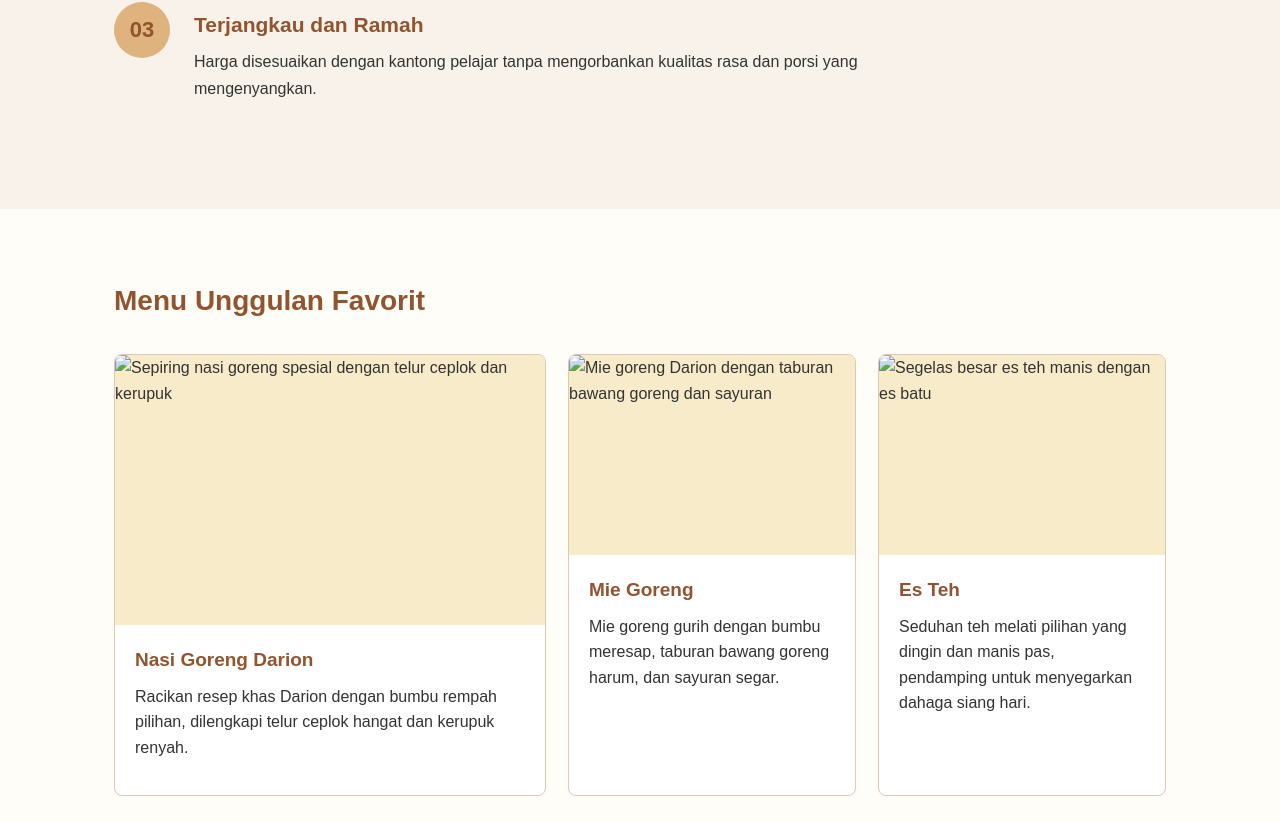
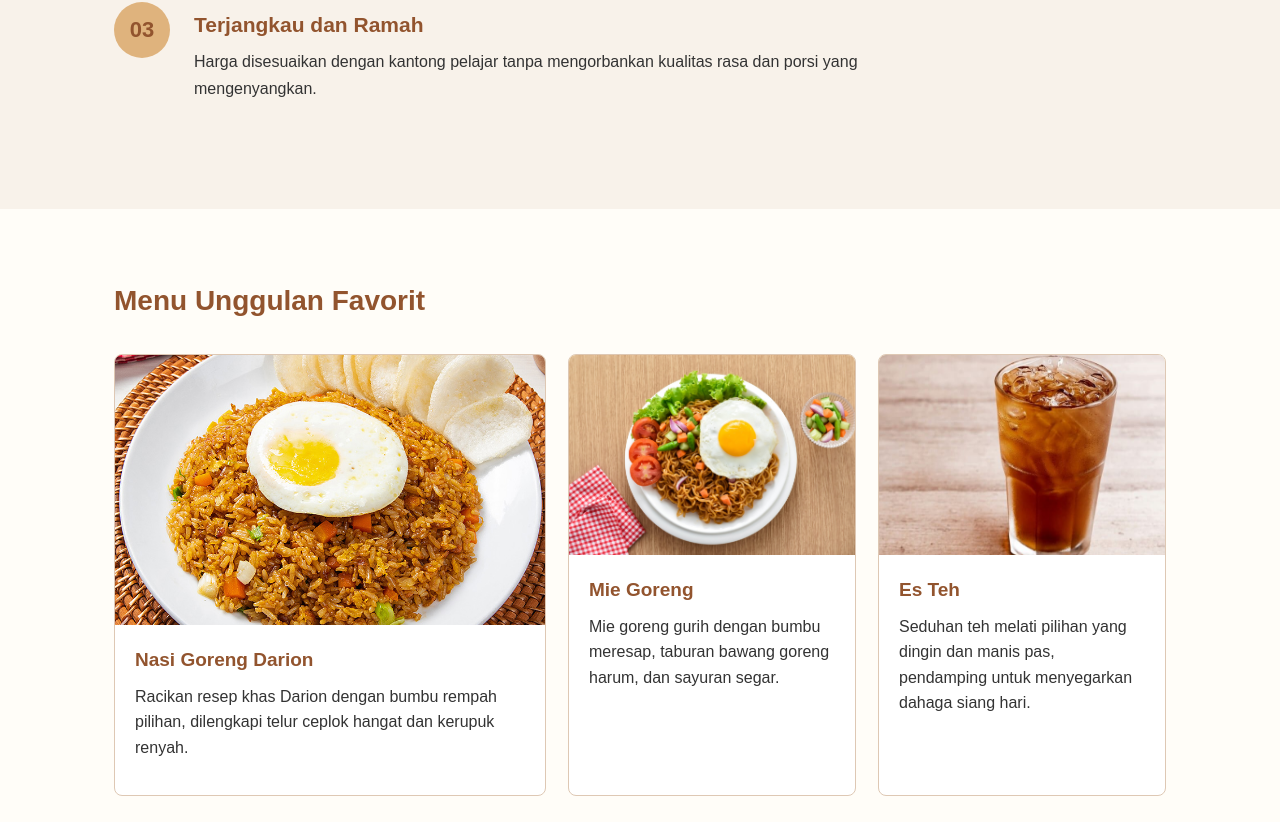
Before and after one commit to AdrianDarion/kantin-sekolah, a plain HTML site: page pages/about.html in a window 1280 px wide. Shown: the part 1297-2119 px from the top of the page. Drawn offline with Linux system fonts and the light colour scheme.

Commit message:
feat: add changes into about.html

```diff
--- a/pages/about.html
+++ b/pages/about.html
@@ -38,7 +38,7 @@
         <section class="story-section">
             <div class="about-container story-grid">
                 <figure class="story-figure">
-                    <img src="../assets/images/logo/Tampak depan kantin darion.jpg" alt="Tampak depan Kantin Darion di Jalan Sutoyo Indah" class="story-image">
+                    <img src="../assets/images/about/front-view-canteen-darion.jpg" alt="Tampak depan Kantin Darion di Jalan Sutoyo Indah" class="story-image">
                     <span class="story-badge">Sejak 2026</span>
                 </figure>
                 <div class="story-text">
@@ -75,21 +75,21 @@
                 <h2 class="section-title">Menu Unggulan Favorit</h2>
                 <div class="signature-grid">
                     <article class="signature-card signature-card-main">
-                        <img src="../assets/images/logo/Nasi goreng.jpg" alt="Sepiring nasi goreng spesial dengan telur ceplok dan kerupuk" class="signature-img">
+                        <img src="../assets/images/products/fried-rice.jpg" alt="Sepiring nasi goreng spesial dengan telur ceplok dan kerupuk" class="signature-img">
                         <div class="signature-body">
                             <h3>Nasi Goreng Darion</h3>
                             <p>Racikan resep khas Darion dengan bumbu rempah pilihan, dilengkapi telur ceplok hangat dan kerupuk renyah.</p>
                         </div>
                     </article>
                     <article class="signature-card">
-                        <img src="../assets/images/logo/Mie goreng.jpg" alt="Mie goreng Darion dengan taburan bawang goreng dan sayuran" class="signature-img">
+                        <img src="../assets/images/products/fried-noodle.jpg" alt="Mie goreng Darion dengan taburan bawang goreng dan sayuran" class="signature-img">
                         <div class="signature-body">
                             <h3>Mie Goreng</h3>
                             <p>Mie goreng gurih dengan bumbu meresap, taburan bawang goreng harum, dan sayuran segar.</p>
                         </div>
                     </article>
                     <article class="signature-card">
-                        <img src="../assets/images/logo/Teh es.jpg" alt="Segelas besar es teh manis dengan es batu" class="signature-img">
+                        <img src="../assets/images/products/ice-tea.jpg" alt="Segelas besar es teh manis dengan es batu" class="signature-img">
                         <div class="signature-body">
                             <h3>Es Teh</h3>
                             <p>Seduhan teh melati pilihan yang dingin dan manis pas, pendamping untuk menyegarkan dahaga siang hari.</p>
```
